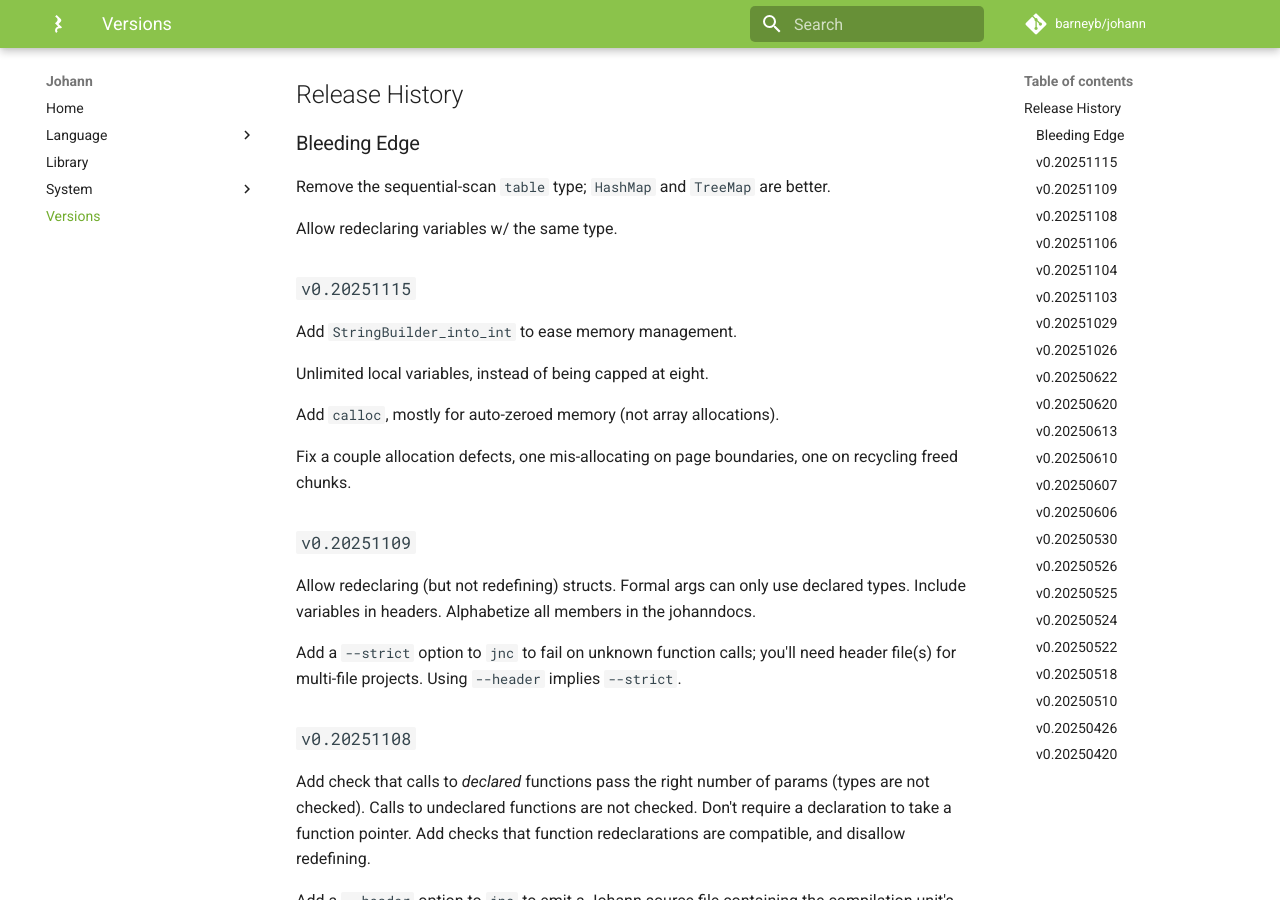
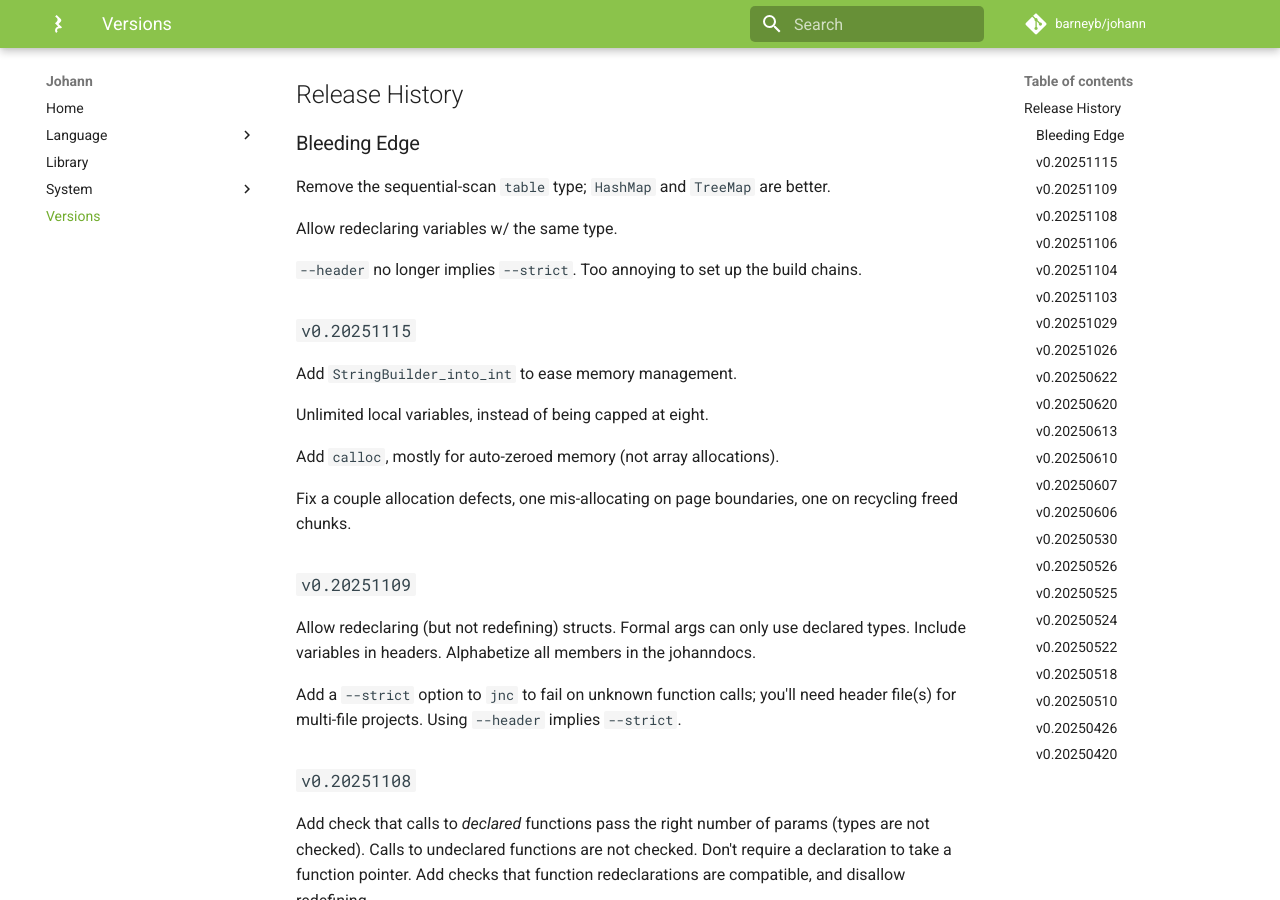
Before and after one commit to barneyb/johann, an MkDocs documentation site: the page built from documentation/docs/versions/index.md, in a window 1280 px wide and 900 px high, scrolled down 413 px. Built offline with MkDocs 1.6.1 and Material for MkDocs 9.7.7, drawn with Linux system fonts in a browser that asks for light colours; comment, search, counter and statistics services are not loaded.

Commit message:
--header doesn't imply --strict

```diff
--- a/documentation/docs/versions/index.md
+++ b/documentation/docs/versions/index.md
@@ -14,6 +14,8 @@ This provides a backwards compatibility guarantee _for a single release_. Skippi
 Remove the sequential-scan `table` type; `HashMap` and `TreeMap` are better.
 
 Allow redeclaring variables w/ the same type.
+
+`--header` no longer implies `--strict`. Too annoying to set up the build chains.
 
 ### `v0.20251115`
 
```
Also changed, not shown: 1 other file.
